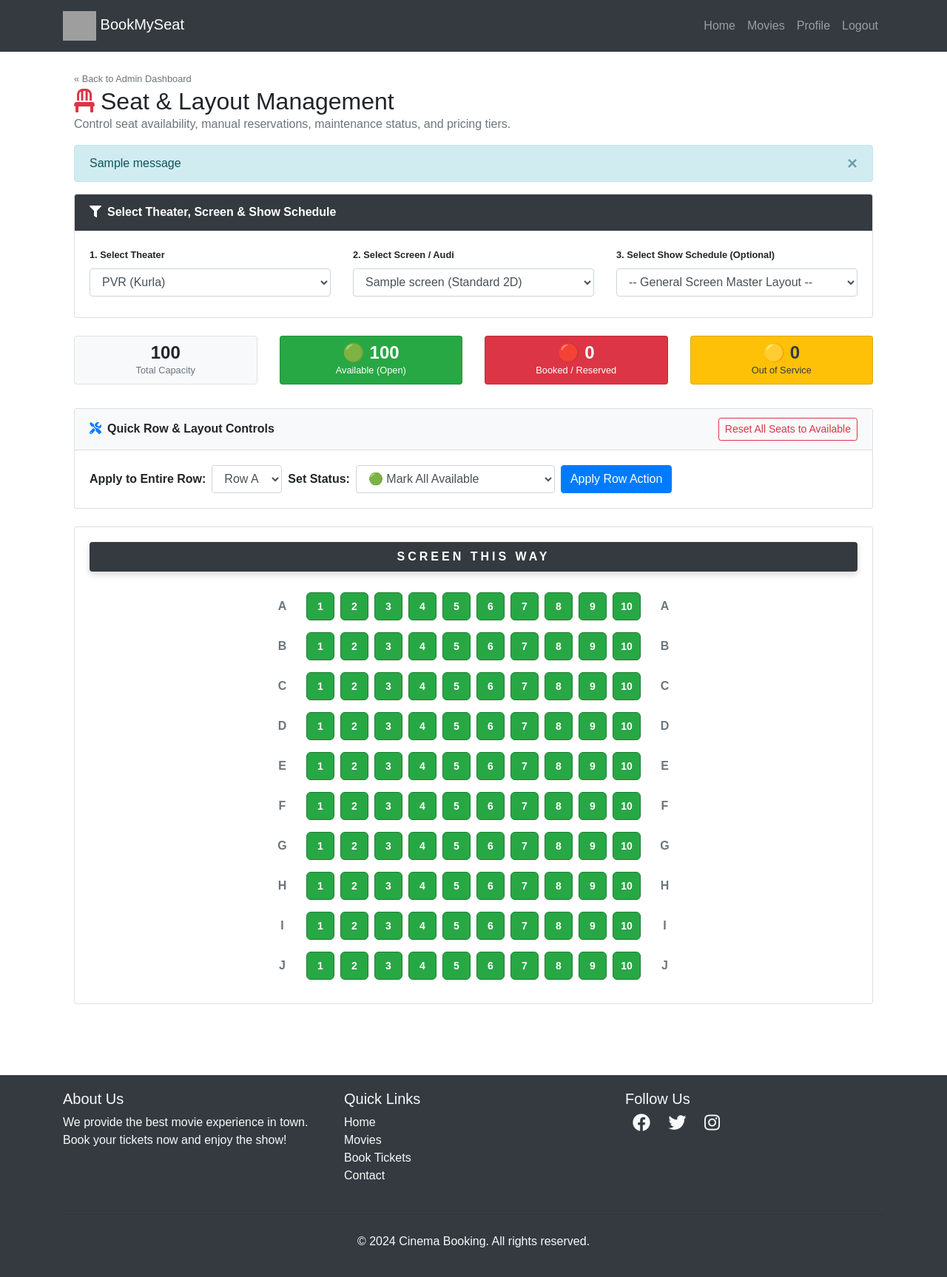
After one commit to sid551/BMS-Clone, a Django app: page /movies/manage/seats/ in a window 1280 px wide. The commit adds this page. Shown: the whole page at 74% size. Run offline with Django 5.2, Linux system fonts and the light colour scheme; a user stored in the database is signed in; data comes from the database, SQL or seed files in the repository; tables that the repository leaves empty hold one stand-in row (values such as "Sample post"); one stand-in notice (Sample message) is shown; some libraries are stand-ins or nearby versions; grey boxes are pictures that could not be loaded.

Commit message:
New Changes

```diff
--- a/movies/urls.py
+++ b/movies/urls.py
@@ -29,4 +29,6 @@ urlpatterns = [
     path('manage/screens/<int:screen_id>/edit/', views.admin_screen_form, name='admin_screen_edit'),
     path('manage/screens/<int:screen_id>/delete/', views.admin_screen_delete, name='admin_screen_delete'),
     path('manage/screens/<int:screen_id>/seat-map/', views.admin_screen_seat_map, name='admin_screen_seat_map'),
+    path('manage/seats/', views.admin_manage_seats, name='admin_manage_seats'),
+    path('manage/seats/update/', views.admin_update_seat_status, name='admin_update_seat_status'),
 ]
--- a/movies/views.py
+++ b/movies/views.py
@@ -633,3 +633,166 @@ def admin_screen_seat_map(request, screen_id):
         'screen': screen,
         'row_groups': row_groups,
     })
+
+
+@user_passes_test(is_staff_user, login_url='/login/')
+def admin_manage_seats(request):
+    theaters = Theater.objects.all()
+    theater_id = request.GET.get('theater_id')
+    screen_id = request.GET.get('screen_id')
+    schedule_id = request.GET.get('schedule_id')
+
+    selected_theater = Theater.objects.filter(id=theater_id).first() if theater_id else theaters.first()
+    screens = selected_theater.screens.all() if selected_theater else Screen.objects.none()
+    selected_screen = screens.filter(id=screen_id).first() if screen_id else screens.first()
+
+    schedules = ShowSchedule.objects.filter(theater=selected_theater).order_by('-show_time') if selected_theater else ShowSchedule.objects.none()
+    selected_schedule = schedules.filter(id=schedule_id).first() if schedule_id else None
+
+    row_groups = {}
+    total_count = 0
+    available_count = 0
+    booked_count = 0
+    maintenance_count = 0
+
+    if selected_screen:
+        selected_screen.generate_seats()
+        seats = selected_screen.seats.all().order_by('row', 'number')
+
+        booked_seat_ids = set()
+        if selected_schedule:
+            booked_seat_ids = set(
+                BookingSeat.objects.filter(show_schedule=selected_schedule)
+                .values_list('seat_id', flat=True)
+            )
+        else:
+            booked_seat_ids = set(Seat.objects.filter(screen=selected_screen, is_booked=True).values_list('id', flat=True))
+
+        for s in seats:
+            total_count += 1
+            if not s.is_active:
+                s.display_status = 'maintenance'
+                maintenance_count += 1
+            elif s.id in booked_seat_ids or s.is_booked:
+                s.display_status = 'booked'
+                booked_count += 1
+            else:
+                s.display_status = 'available'
+                available_count += 1
+
+            row_groups.setdefault(s.row, []).append(s)
+
+    return render(request, 'movies/custom_admin/manage_seats.html', {
+        'theaters': theaters,
+        'selected_theater': selected_theater,
+        'screens': screens,
+        'selected_screen': selected_screen,
+        'schedules': schedules,
+        'selected_schedule': selected_schedule,
+        'row_groups': row_groups,
+        'total_count': total_count,
+        'available_count': available_count,
+        'booked_count': booked_count,
+        'maintenance_count': maintenance_count,
+    })
+
+
+@user_passes_test(is_staff_user, login_url='/login/')
+def admin_update_seat_status(request):
+    if request.method == 'POST':
+        action_type = request.POST.get('action_type')
+        screen_id = request.POST.get('screen_id')
+        schedule_id = request.POST.get('schedule_id')
+        screen = get_object_or_404(Screen, id=screen_id)
+
+        schedule = ShowSchedule.objects.filter(id=schedule_id).first() if schedule_id else None
+
+        if action_type == 'single_seat':
+            seat_id = request.POST.get('seat_id')
+            new_status = request.POST.get('status')
+            new_tier = request.POST.get('seat_type')
+            seat = get_object_or_404(Seat, id=seat_id, screen=screen)
+
+            if new_status == 'available':
+                seat.is_active = True
+                seat.is_booked = False
+                seat.save(update_fields=['is_active', 'is_booked'])
+                if schedule:
+                    BookingSeat.objects.filter(show_schedule=schedule, seat=seat).delete()
+                messages.success(request, f'Seat {seat.seat_number} marked as Available (Unbooked).')
+
+            elif new_status == 'booked':
+                seat.is_active = True
+                seat.is_booked = True
+                seat.save(update_fields=['is_active', 'is_booked'])
+                if schedule:
+                    admin_booking, _ = Booking.objects.get_or_create(
+                        user=request.user,
+                        show_schedule=schedule,
+                        status='confirmed',
+                        defaults={'number_of_seats': 1, 'total_price': schedule.price, 'movie': schedule.movie, 'theater': schedule.theater}
+                    )
+                    BookingSeat.objects.get_or_create(
+                        booking=admin_booking,
+                        show_schedule=schedule,
+                        seat=seat,
+                        defaults={'price': seat.calculate_price(schedule.price)}
+                    )
+                messages.success(request, f'Seat {seat.seat_number} marked as Booked / Reserved.')
+
+            elif new_status == 'maintenance':
+                seat.is_active = False
+                seat.save(update_fields=['is_active'])
+                messages.warning(request, f'Seat {seat.seat_number} marked as Out of Service (Maintenance).')
+
+            if new_tier in ['regular', 'premium', 'recliner']:
+                seat.seat_type = new_tier
+                mult_map = {'regular': 1.00, 'premium': 1.20, 'recliner': 1.50}
+                seat.price_multiplier = mult_map[new_tier]
+                seat.save(update_fields=['seat_type', 'price_multiplier'])
+
+        elif action_type == 'bulk_row':
+            row_letter = request.POST.get('row_letter')
+            row_status = request.POST.get('row_status')
+            seats_in_row = screen.seats.filter(row=row_letter)
+
+            if row_status == 'available':
+                seats_in_row.update(is_active=True, is_booked=False)
+                if schedule:
+                    BookingSeat.objects.filter(show_schedule=schedule, seat__in=seats_in_row).delete()
+                messages.success(request, f'All seats in Row {row_letter} marked as Available.')
+
+            elif row_status == 'booked':
+                seats_in_row.update(is_active=True, is_booked=True)
+                if schedule:
+                    admin_booking, _ = Booking.objects.get_or_create(
+                        user=request.user,
+                        show_schedule=schedule,
+                        status='confirmed',
+                        defaults={'number_of_seats': 1, 'total_price': schedule.price, 'movie': schedule.movie, 'theater': schedule.theater}
+                    )
+                    for s in seats_in_row:
+                        BookingSeat.objects.get_or_create(
+                            booking=admin_booking,
+                            show_schedule=schedule,
+                            seat=s,
+                            defaults={'price': s.calculate_price(schedule.price)}
+                        )
+                messages.success(request, f'All seats in Row {row_letter} marked as Booked / Reserved.')
+
+            elif row_status == 'maintenance':
+                seats_in_row.update(is_active=False)
+                messages.warning(request, f'All seats in Row {row_letter} marked as Out of Service.')
+
+        elif action_type == 'reset_screen':
+            screen.seats.all().update(is_active=True, is_booked=False)
+            if schedule:
+                BookingSeat.objects.filter(show_schedule=schedule).delete()
+            messages.info(request, f'All seats for {screen.name} reset to Available.')
+
+        redirect_url = f"{reversed('admin_manage_seats')}?theater_id={screen.theater.id}&screen_id={screen.id}"
+        if schedule_id:
+            redirect_url += f"&schedule_id={schedule_id}"
+        return redirect(redirect_url)
+
+    return redirect('admin_manage_seats')
--- /dev/null
+++ b/templates/movies/custom_admin/manage_seats.html
@@ -0,0 +1,219 @@
+{% extends "users/basic.html" %}
+
+{% block title %}Seat Management - Admin Panel{% endblock %}
+
+{% block content %}
+<div class="container py-4">
+
+  <!-- Header -->
+  <div class="d-flex justify-content-between align-items-center mb-3">
+    <div>
+      <a href="{% url 'admin_dashboard' %}" class="text-muted small">&laquo; Back to Admin Dashboard</a>
+      <h2 class="mb-0"><i class="fas fa-chair text-danger mr-2"></i>Seat & Layout Management</h2>
+      <p class="text-muted mb-0">Control seat availability, manual reservations, maintenance status, and pricing tiers.</p>
+    </div>
+  </div>
+
+  {% for message in messages %}
+    <div class="alert alert-info alert-dismissible fade show">
+      {{ message }}
+      <button type="button" class="close" data-dismiss="alert"><span>&times;</span></button>
+    </div>
+  {% endfor %}
+
+  <!-- Filter Selector Card -->
+  <div class="card shadow-sm mb-4">
+    <div class="card-header bg-dark text-white font-weight-bold">
+      <i class="fas fa-filter mr-2"></i>Select Theater, Screen & Show Schedule
+    </div>
+    <div class="card-body">
+      <form method="get" class="row">
+        <div class="col-md-4 mb-2">
+          <label class="small font-weight-bold">1. Select Theater</label>
+          <select name="theater_id" class="form-control" onchange="this.form.submit()">
+            {% for t in theaters %}
+              <option value="{{ t.id }}" {% if selected_theater and selected_theater.id == t.id %}selected{% endif %}>
+                {{ t.name }} ({{ t.location|default:"Main Branch" }})
+              </option>
+            {% endfor %}
+          </select>
+        </div>
+
+        <div class="col-md-4 mb-2">
+          <label class="small font-weight-bold">2. Select Screen / Audi</label>
+          <select name="screen_id" class="form-control" onchange="this.form.submit()">
+            {% for s in screens %}
+              <option value="{{ s.id }}" {% if selected_screen and selected_screen.id == s.id %}selected{% endif %}>
+                {{ s.name }} ({{ s.get_screen_type_display }})
+              </option>
+            {% empty %}
+              <option value="">No screens created for this theater</option>
+            {% endfor %}
+          </select>
+        </div>
+
+        <div class="col-md-4 mb-2">
+          <label class="small font-weight-bold">3. Select Show Schedule (Optional)</label>
+          <select name="schedule_id" class="form-control" onchange="this.form.submit()">
+            <option value="">-- General Screen Master Layout --</option>
+            {% for sch in schedules %}
+              <option value="{{ sch.id }}" {% if selected_schedule and selected_schedule.id == sch.id %}selected{% endif %}>
+                {{ sch.movie.title }} - {{ sch.show_time|date:"M d, h:i A" }}
+              </option>
+            {% endfor %}
+          </select>
+        </div>
+      </form>
+    </div>
+  </div>
+
+  {% if selected_screen %}
+    <!-- Layman Summary Counter Cards -->
+    <div class="row mb-4">
+      <div class="col-md-3 col-6 mb-2">
+        <div class="card bg-light border shadow-sm text-center py-2">
+          <h4 class="font-weight-bold mb-0">{{ total_count }}</h4>
+          <small class="text-muted">Total Capacity</small>
+        </div>
+      </div>
+      <div class="col-md-3 col-6 mb-2">
+        <div class="card bg-success text-white shadow-sm text-center py-2">
+          <h4 class="font-weight-bold mb-0">&#128994; {{ available_count }}</h4>
+          <small>Available (Open)</small>
+        </div>
+      </div>
+      <div class="col-md-3 col-6 mb-2">
+        <div class="card bg-danger text-white shadow-sm text-center py-2">
+          <h4 class="font-weight-bold mb-0">&#128308; {{ booked_count }}</h4>
+          <small>Booked / Reserved</small>
+        </div>
+      </div>
+      <div class="col-md-3 col-6 mb-2">
+        <div class="card bg-warning text-dark shadow-sm text-center py-2">
+          <h4 class="font-weight-bold mb-0">&#128993; {{ maintenance_count }}</h4>
+          <small>Out of Service</small>
+        </div>
+      </div>
+    </div>
+
+    <!-- Bulk Controls Bar -->
+    <div class="card mb-4 shadow-sm">
+      <div class="card-header bg-light d-flex justify-content-between align-items-center font-weight-bold">
+        <span><i class="fas fa-tools text-primary mr-2"></i>Quick Row & Layout Controls</span>
+        <form method="post" action="{% url 'admin_update_seat_status' %}" class="d-inline" onsubmit="return confirm('Reset all seats in this screen to Available?')">
+          {% csrf_token %}
+          <input type="hidden" name="action_type" value="reset_screen">
+          <input type="hidden" name="screen_id" value="{{ selected_screen.id }}">
+          {% if selected_schedule %}<input type="hidden" name="schedule_id" value="{{ selected_schedule.id }}">{% endif %}
+          <button type="submit" class="btn btn-sm btn-outline-danger">Reset All Seats to Available</button>
+        </form>
+      </div>
+      <div class="card-body">
+        <form method="post" action="{% url 'admin_update_seat_status' %}" class="form-inline">
+          {% csrf_token %}
+          <input type="hidden" name="action_type" value="bulk_row">
+          <input type="hidden" name="screen_id" value="{{ selected_screen.id }}">
+          {% if selected_schedule %}<input type="hidden" name="schedule_id" value="{{ selected_schedule.id }}">{% endif %}
+
+          <label class="mr-2 font-weight-bold">Apply to Entire Row:</label>
+          <select name="row_letter" class="form-control mr-2" required>
+            {% for row_name in row_groups.keys %}
+              <option value="{{ row_name }}">Row {{ row_name }}</option>
+            {% endfor %}
+          </select>
+
+          <label class="mr-2 font-weight-bold">Set Status:</label>
+          <select name="row_status" class="form-control mr-2" required>
+            <option value="available">&#128994; Mark All Available</option>
+            <option value="booked">&#128308; Mark All Booked / Reserved</option>
+            <option value="maintenance">&#128993; Mark All Out of Service</option>
+          </select>
+
+          <button type="submit" class="btn btn-primary">Apply Row Action</button>
+        </form>
+      </div>
+    </div>
+
+    <!-- Visual Interactive Grid -->
+    <div class="card shadow-sm mb-4">
+      <div class="card-body text-center overflow-auto">
+        <div class="screen-arch mb-4">SCREEN THIS WAY</div>
+
+        {% for row_name, row_seats in row_groups.items %}
+          <div class="d-flex justify-content-center align-items-center mb-2">
+            <span class="font-weight-bold text-muted mr-3" style="width: 25px;">{{ row_name }}</span>
+            {% for s in row_seats %}
+              <div class="dropdown d-inline-block">
+                <button class="btn btn-sm seat-item m-1
+                               {% if s.display_status == 'maintenance' %}seat-maintenance
+                               {% elif s.display_status == 'booked' %}seat-booked
+                               {% else %}seat-available{% endif %}"
+                        type="button" data-toggle="dropdown" title="Seat {{ s.seat_number }} ({{ s.get_seat_type_display }}) - Click to manage">
+                  {{ s.number }}
+                </button>
+                <div class="dropdown-menu shadow">
+                  <h6 class="dropdown-header font-weight-bold">Seat {{ s.seat_number }}</h6>
+                  <div class="dropdown-divider"></div>
+
+                  <!-- Status Actions -->
+                  <form method="post" action="{% url 'admin_update_seat_status' %}">
+                    {% csrf_token %}
+                    <input type="hidden" name="action_type" value="single_seat">
+                    <input type="hidden" name="screen_id" value="{{ selected_screen.id }}">
+                    {% if selected_schedule %}<input type="hidden" name="schedule_id" value="{{ selected_schedule.id }}">{% endif %}
+                    <input type="hidden" name="seat_id" value="{{ s.id }}">
+
+                    <button type="submit" name="status" value="available" class="dropdown-item text-success font-weight-bold">
+                      &#128994; Mark Available (Unbook)
+                    </button>
+                    <button type="submit" name="status" value="booked" class="dropdown-item text-danger font-weight-bold">
+                      &#128308; Mark Booked / Reserved
+                    </button>
+                    <button type="submit" name="status" value="maintenance" class="dropdown-item text-warning font-weight-bold">
+                      &#128993; Out of Service (Maintenance)
+                    </button>
+
+                    <div class="dropdown-divider"></div>
+                    <h6 class="dropdown-header">Change Seat Tier</h6>
+                    <button type="submit" name="seat_type" value="recliner" class="dropdown-item">Set as Recliner / VIP (1.5x)</button>
+                    <button type="submit" name="seat_type" value="premium" class="dropdown-item">Set as Premium (1.2x)</button>
+                    <button type="submit" name="seat_type" value="regular" class="dropdown-item">Set as Regular (1.0x)</button>
+                  </form>
+                </div>
+              </div>
+            {% endfor %}
+            <span class="font-weight-bold text-muted ml-3" style="width: 25px;">{{ row_name }}</span>
+          </div>
+        {% endfor %}
+
+      </div>
+    </div>
+  {% else %}
+    <div class="alert alert-warning">No screens available for this theater. Click <a href="{% url 'admin_screen_add' %}">Add New Screen</a> to configure layout.</div>
+  {% endif %}
+
+</div>
+
+<style>
+  .screen-arch {
+    background: #343a40;
+    color: #ffffff;
+    font-weight: bold;
+    letter-spacing: 4px;
+    padding: 8px;
+    border-radius: 4px;
+    box-shadow: 0 4px 10px rgba(0,0,0,0.15);
+  }
+  .seat-item {
+    width: 38px;
+    height: 38px;
+    line-height: 36px;
+    font-weight: bold;
+    border-radius: 6px;
+    padding: 0;
+  }
+  .seat-available { background-color: #28a745; color: white; border: 1px solid #1e7e34; }
+  .seat-booked { background-color: #dc3545; color: white; border: 1px solid #bd2130; }
+  .seat-maintenance { background-color: #ffc107; color: #212529; border: 1px solid #d39e00; }
+</style>
+{% endblock %}
```
Also changed, not shown: movies/tests.py (+73 -0 lines), templates/movies/custom_admin/dashboard.html (+8 -2 lines).
